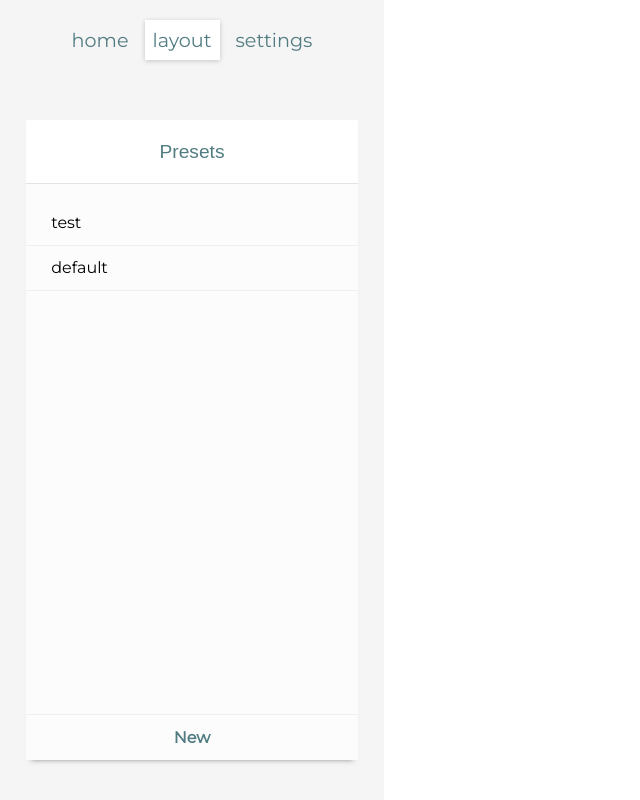
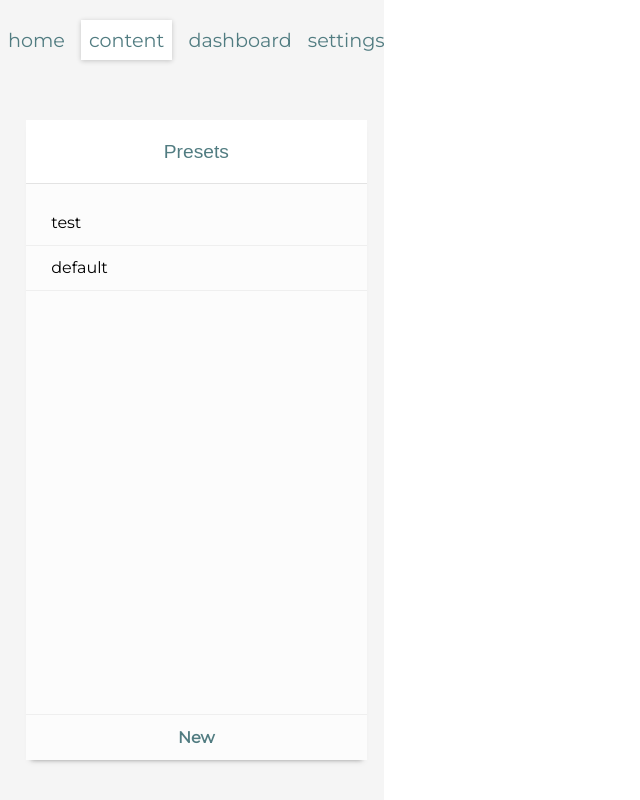
Before and after one commit to nven1/newsMaster7000, an Angular app: page /layout-manager in a window 1280 px wide. Shown: the whole page, without its empty margins (0-640 px from the left). Built offline with nearby package versions, Linux system fonts and the light colour scheme.

Commit message:
added dashboard, minor adjustments

```diff
--- a/src/app/app-routing.module.ts
+++ b/src/app/app-routing.module.ts
@@ -15,6 +15,7 @@ const routes: Routes = [
   {path:'layout-manager', component:PageLayoutComponent},
   {path:'statistics', component:StatisticsComponent},
   {path:'site-manager', component:ManageSiteComponent},
+  {path:'dashboard', component:DashboardComponent},
 ];
 
 @NgModule({
--- a/src/app/dashboard-navigation/dashboard-navigation.component.html
+++ b/src/app/dashboard-navigation/dashboard-navigation.component.html
@@ -3,7 +3,10 @@
 		 <a routerLink="/home" routerLinkActive = "current"> home </a>
 	</span>
 	<span class="">
-		<a routerLink="/layout-manager" routerLinkActive = "current"> layout </a>
+		<a routerLink="/layout-manager" routerLinkActive = "current"> content </a>
+	</span>
+	<span class="">
+		<a routerLink="/dashboard" routerLinkActive = "current"> dashboard </a>
 	</span>
 	<span class="">
 		<a routerLink="/site-manager" routerLinkActive = "current"> settings </a>
--- a/src/app/dashboard-navigation/dashboard-navigation.component.scss
+++ b/src/app/dashboard-navigation/dashboard-navigation.component.scss
@@ -4,7 +4,7 @@
 nav {
     height: 100%;
     display: grid;
-    grid-template-columns: max-content max-content max-content;
+    grid-template-columns: max-content max-content max-content max-content;
     text-align: center;
     span {
         margin: 1vh 1vh;
--- a/src/app/data.service.ts
+++ b/src/app/data.service.ts
@@ -17,9 +17,9 @@ export class DataService {
       1,
       'Vijest broj 1',
       this.categories[0],
-      'Apple loses a lot of money in latest Q',
-      ['Apple loses lots', 'bad iphone sales'],
-      ['The last quadrant isnt good for apple', 'XS and XSMAX failed hilariously', 'XR to the rescue', 'China'],
+      'Kratki sadrzaj o onome sto se dogodilo. Maksimalno oko 100 znakova',
+      ['Too long', 'Didnt read', 'vijest u crticama'],
+      ['Paragraph 1', 'Paragraph 1', 'Paragraph 1', 'Paragraph 1'],
       'itsAThumbnail.jpg',
       ['1.jpg', '2.jpg'],
       [this.tags[0], this.tags[2], this.tags[2], this.tags[5], this.tags[4], this.tags[3]],
--- a/src/app/page-layout/page-layout.component.scss
+++ b/src/app/page-layout/page-layout.component.scss
@@ -11,13 +11,17 @@
 %plusMinus {
     display: grid;
     grid-template-columns: 60% 10% 20% 10%;
+    button {
+        padding: 0;
+    }
+
 }
 
 %color {
     display: grid;
     grid-template-rows: 3vh 3vh;
     grid-template-columns: 1fr max-content max-content max-content max-content;
-    padding-right: 2vw;
+    padding-right: 1vw;
 
     span {
         grid-area: 1/1/3/1;
@@ -164,6 +168,11 @@
                     .textAlign {
                         display: grid;
                         grid-template-columns: 1fr max-content max-content max-content max-content;
+                        padding-right: 1vw;
+                        button {
+                            padding-right: 1vw;
+                        }
+
                     }
 
                     .padding {
```
